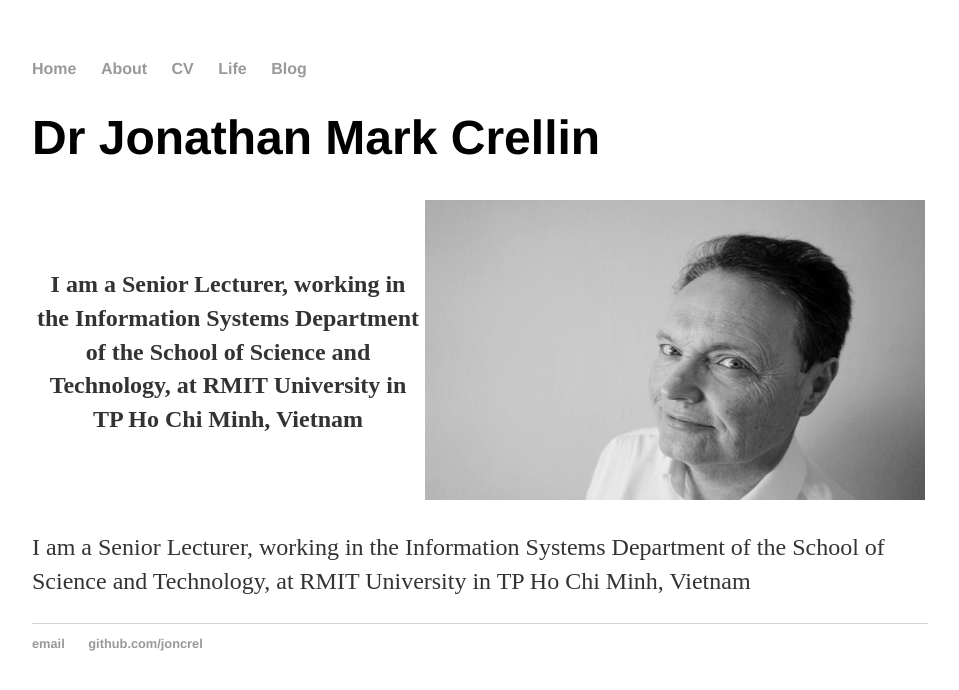
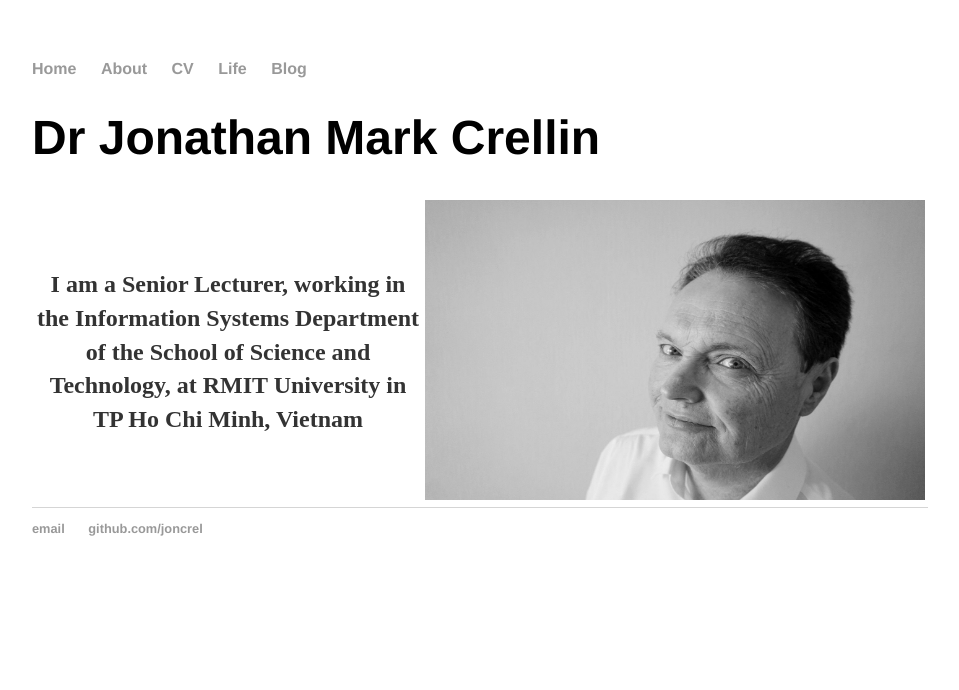
Before and after one commit to joncrel/joncrel.github.io, a Jekyll site: the page built from index.html, in a window 1280 px wide. Shown: the top 690 px of the page, without its empty margins (160-1119 px from the left). Built offline with Jekyll 4.4.1, drawn with Linux system fonts in a browser that asks for light colours.

Commit message:
Update index.html

```diff
--- a/index.html
+++ b/index.html
@@ -10,5 +10,5 @@ title: Dr Jonathan Crellin, Academic
     <th><img src="https://joncrel.github.io/img/GZxcsK0Q.jpeg"alt="Dr Jonathan Crellin" width="500" height="300"></th>
   </tr>
 </table>
-	<p>I am a Senior Lecturer, working in the Information Systems Department of the School of Science and Technology, at RMIT University in TP Ho Chi Minh, Vietnam</p>
+
 </div><!-- /.blurb -->
```
